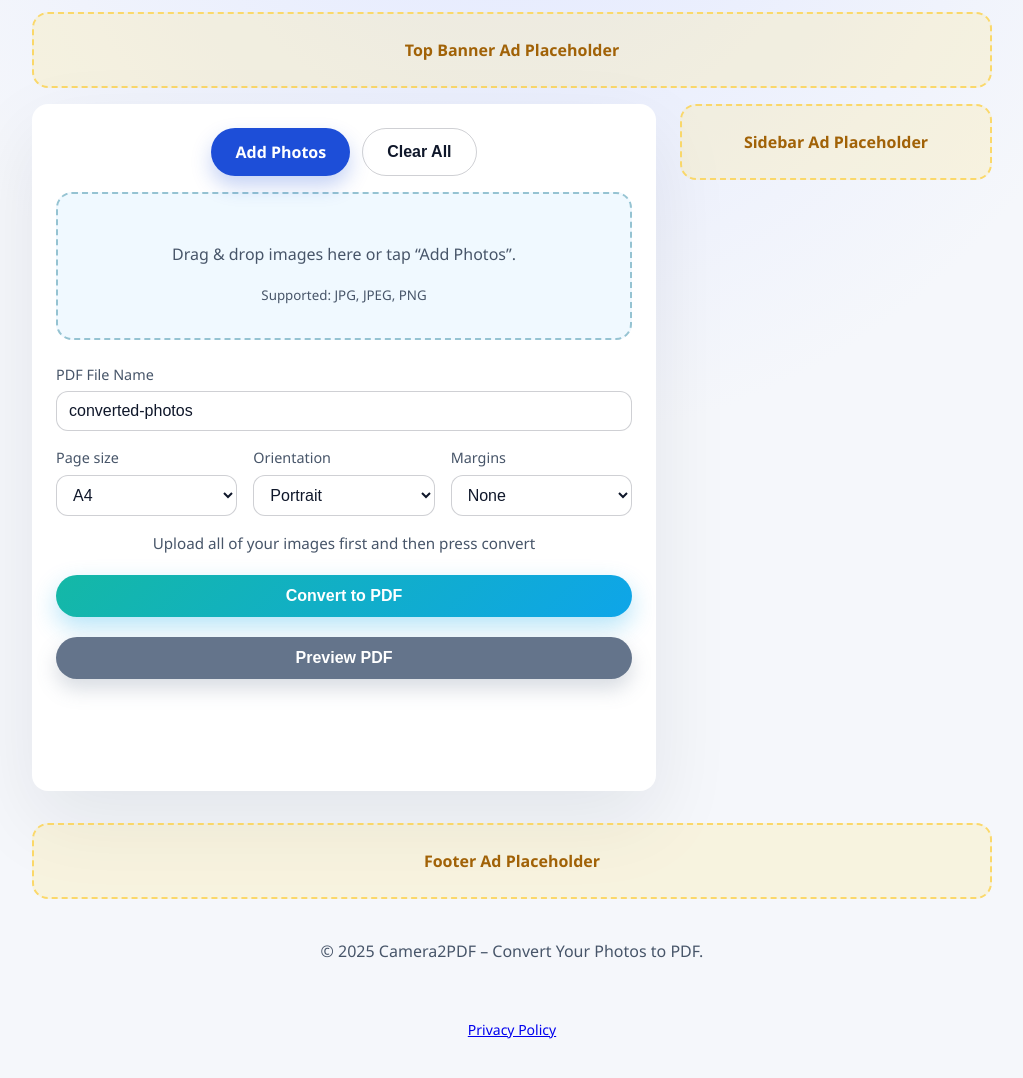
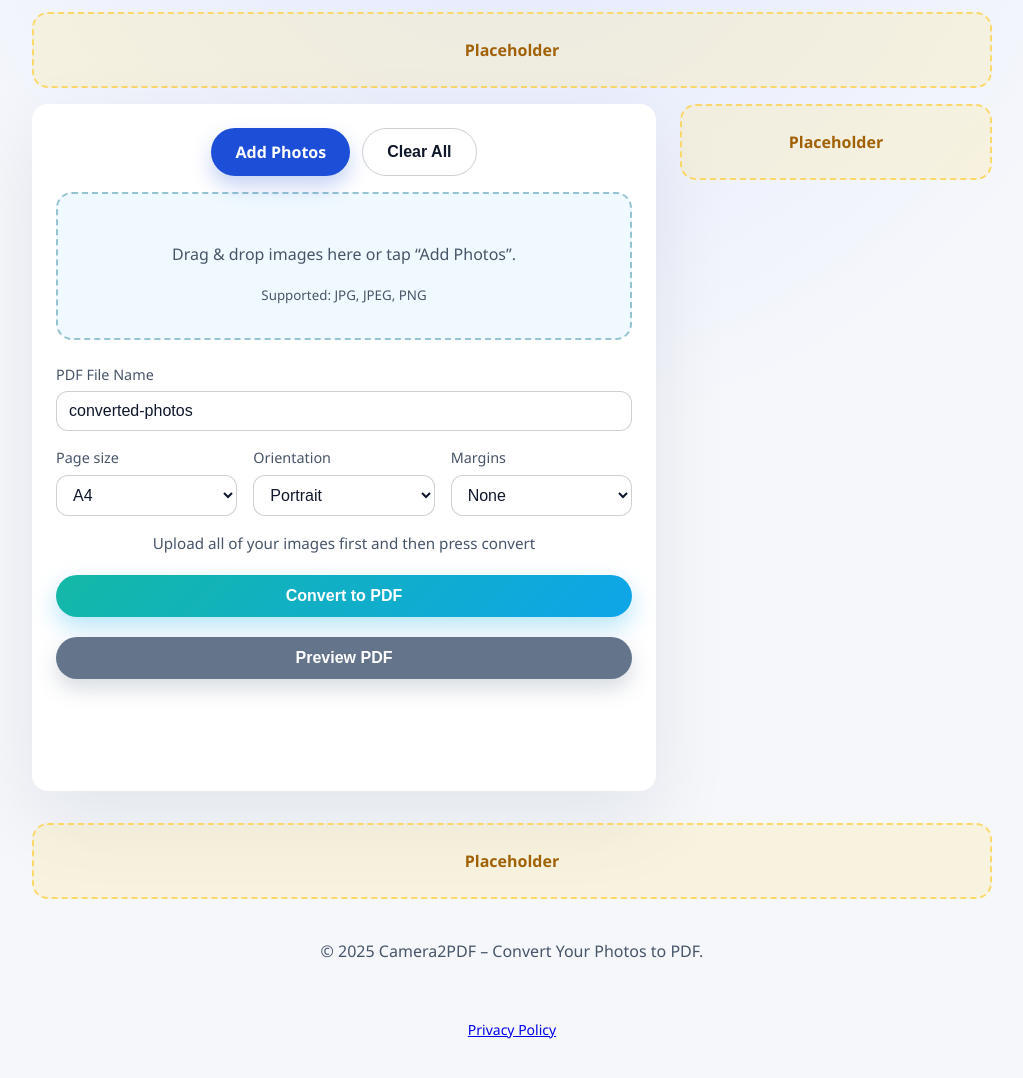
Before and after one commit to Yanir-hub/Photo2PDF, a plain HTML site: page index.html in a window 1280 px wide. Shown: the part 200-1278 px from the top of the page, without its empty margins (128-1151 px from the left). Drawn offline with Linux system fonts and the light colour scheme.

Commit message:
Update index.html

```diff
--- a/index.html
+++ b/index.html
@@ -1,9 +1,6 @@
 <!DOCTYPE html>
 <html lang="en">
   <head>
-
-    <script async src="https://pagead2.googlesyndication.com/pagead/js/adsbygoogle.js?client=ca-pub-8179830379179846"
-     crossorigin="anonymous"></script>       <!-- This is for adSense-->
 
     <meta charset="UTF-8" />
     <meta name="viewport" content="width=device-width, initial-scale=1.0" />
@@ -31,7 +28,7 @@
 
     <div id="ad-top-banner" class="ad ad-top">
       <!-- Insert AdSense script here -->
-      <span>Top Banner Ad Placeholder</span>
+      <span>Placeholder</span>
     </div>
 
     <main class="app-shell">
@@ -107,7 +104,7 @@
       <aside class="ad-column">
         <div id="ad-side" class="ad ad-side">
           <!-- Insert AdSense script here -->
-          <span>Sidebar Ad Placeholder</span>
+          <span>Placeholder</span> <!-- sidebar placeholder-->
         </div>
       </aside>
     </main>
@@ -115,7 +112,7 @@
     <footer class="site-footer">
       <div id="ad-footer" class="ad ad-footer">
         <!-- Insert AdSense script here -->
-        <span>Footer Ad Placeholder</span>
+        <span>Placeholder</span>
       </div>
       <p>&copy; <span id="year"></span> Camera2PDF – Convert Your Photos to PDF.</p>
     </footer>
```
